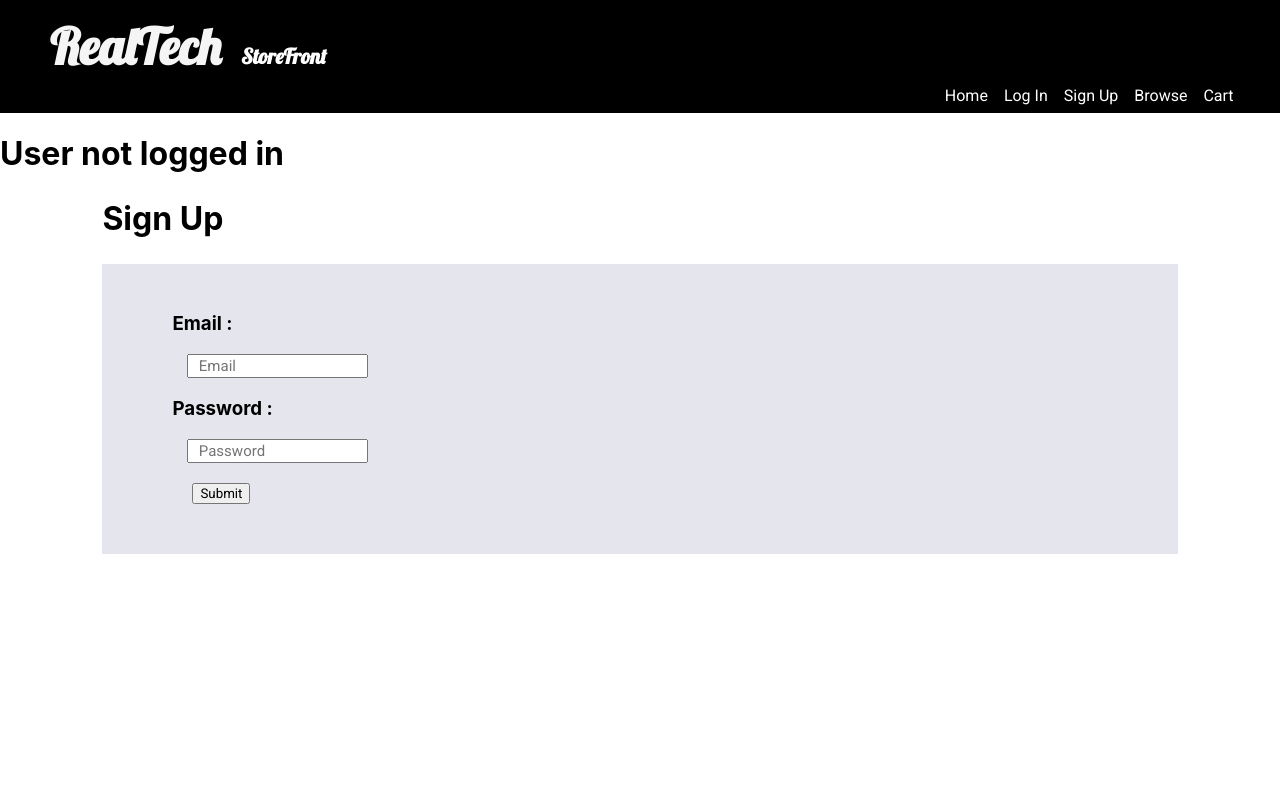
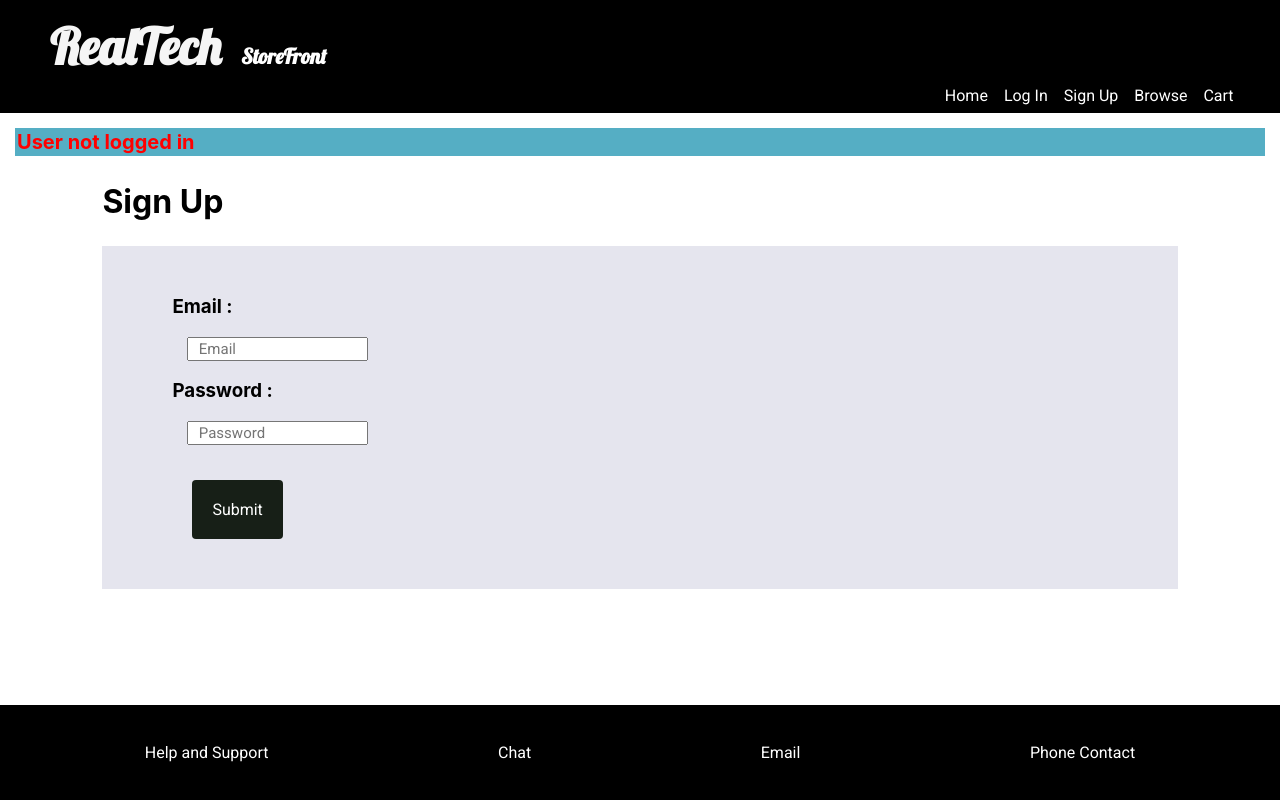
Before and after one commit to jjmateer/Project-3, a React (Create React App) app in the folder client/: page /signup in a window 1280 px wide. Built offline with nearby package versions, Linux system fonts and the light colour scheme; a web font is replaced by a local one.

Commit message:
Added Melanie's form styling.

```diff
--- a/client/src/App.css
+++ b/client/src/App.css
@@ -1,19 +1,31 @@
-.page-title{
+.page-title {
     margin: 2% 8% 2% 8%;
     color: black;
 }
-.notlogin-style{
-    color:red;
+
+.notlogin-style {
+    color: red;
     font-size: 20px;
-    margin:15px;
-    background: yellow;
-    padding:2px;
+    margin: 15px;
+    background: rgb(85, 174, 196);
+    padding: 2px;
 }
 
-.login-style{
-    color:black;
+.login-style {
+    color: black;
     font-size: 20px;
-    margin:15px;
-    padding:2px;
+    margin: 15px;
+    padding: 2px;
+}
 
+.form-input-style {
+    width: 270px;
+    padding: 12px 20px;
+    margin: 10px 10px 10px 10px;
+    box-sizing: border-box;
+    border: 1px solid #555;
+    outline: none;
+    font-size: 20px;
+    font-family: Cambria, Cochin, Georgia, Times, 'Times New Roman', serif;
+    ;
 }
--- a/client/src/App.js
+++ b/client/src/App.js
@@ -4,7 +4,7 @@ import { Provider } from "react-redux";
 import store from "./store";
 import { loadUser } from "./actions/authActions";
 import Nav from "../src/components/nav";
-// import Footer from "./components/footer";
+import Footer from "./components/footer";
 import Home from "./pages/home";
 import Login from "./pages/login";
 import Signup from "./pages/signup";
@@ -33,7 +33,7 @@ class App extends Component {
               <Route exact path="/item" component={Item} />
               <Route component={ErrorC} />
             </Switch>
-            {/* <Footer /> */}
+            <Footer />
           </div>
         </Router>
       </Provider>
--- a/client/src/components/homediscount/index.js
+++ b/client/src/components/homediscount/index.js
@@ -80,7 +80,7 @@ class Homediscount extends Component {
         const menu = this.menuItems;
 
         return (
-            <div className="App">
+            <div>
                 <ScrollMenu
                     data={menu}
                     arrowLeft={ArrowLeft}
--- a/client/src/components/homelayout/style.css
+++ b/client/src/components/homelayout/style.css
@@ -42,6 +42,7 @@
     box-shadow: 2px 3px;
     font-family: sans-serif;
     font-size: 20px;
+    outline:none;
 }
 
 .Obutton {
@@ -53,6 +54,7 @@
     cursor: pointer;
     font-size: 18px;
     border-radius: 100px / 50px;
+    outline:none;
 }
 
 
--- a/client/src/components/loginform/style.css
+++ b/client/src/components/loginform/style.css
@@ -1,12 +1,32 @@
 .form-control {
-    font-size: 15px;
+    font-size: 20px;
     margin: 15px;
     font-family: 'Roboto', sans-serif;
+    /* display: flex; */
+}
 
+.content-wrappershort {
+    background: rgb(229, 229, 238);
+    padding: 30px 40px 30px 40px;
+    margin: 2% 8% 2% 8%;
+    opacity: 100%;
+    width: 300px;
+    /* -ms-flex-item-align: center; */
 }
 
 .sub {
     margin: 20px;
     font-family: 'Roboto', sans-serif;
-
+    background-color: rgb(23, 31, 23);
+    /* Green */
+    border: none;
+    color: white;
+    padding: 20px;
+    text-align: center;
+    text-decoration: none;
+    display: inline-block;
+    font-size: 16px;
+    margin: 4px 2px;
+    border-radius: 4px;
+    cursor:pointer;
 }
--- a/client/src/components/productListItem/style.css
+++ b/client/src/components/productListItem/style.css
@@ -3,8 +3,8 @@
     margin:10px auto;
     background:white;
     box-shadow: 10px 10px 8px #888888;
-    height:300px;
-    width:300px;
+    min-height:300px;
+    width:400px;
 }
 
 #ATCbtn{
@@ -12,7 +12,6 @@
     color:white;
     padding:10px;
     cursor:pointer;
-    box-sizing:border-box;
     width:100%;
     bottom:0;
     margin:0;
@@ -39,11 +38,6 @@
     margin:auto;
     height:100px;
 }
-#cbrand{
-    background:lightgray;
+#cbrand, cprice{
     text-align:center;
 }
-
-#cprice{
-    text-align:center;
-}
--- a/client/src/components/productlist/style.css
+++ b/client/src/components/productlist/style.css
@@ -2,6 +2,6 @@
     width:70%;
     grid-template-columns: auto auto auto;
     margin:Auto;
-    background:#e5e5ee;
+    /* background:#e5e5ee; */
     display:grid;
 }
--- a/client/src/components/signup/style.css
+++ b/client/src/components/signup/style.css
@@ -7,4 +7,24 @@
 .sub {
     margin: 20px;
     font-family: 'Roboto', sans-serif;
+    background-color: rgb(23, 31, 23);
+    /* Green */
+    border: none;
+    color: white;
+    padding: 20px;
+    text-align: center;
+    text-decoration: none;
+    display: inline-block;
+    font-size: 16px;
+    margin: 4px 2px;
+    border-radius: 4px;
 }
+
+.content-wrappershort {
+    background: rgb(229, 229, 238);
+    padding: 30px 40px 30px 40px;
+    margin: 2% 8% 2% 8%;
+    opacity: 100%;
+    width: 300px;
+    /* -ms-flex-item-align: center; */
+}
--- a/client/src/pages/browse.js
+++ b/client/src/pages/browse.js
@@ -20,7 +20,7 @@ class Browse extends Component {
         const { items } = this.props.item;
         return (
             <div>
-
+{this.props.isAuthenticated ? <h1 className="login-style">Welcome!</h1> : <h1 className="notlogin-style">User not logged in</h1>}
                 <h1>Browse</h1>
                 <ProductList>
                     {items.map(({ _id, image, product, brand, price, description }) => (
--- a/client/src/pages/home.js
+++ b/client/src/pages/home.js
@@ -26,7 +26,9 @@ class Home extends Component {
             <div >
                 {this.props.isAuthenticated ? <h1 className="login-style">Welcome!</h1> : <h1 className="notlogin-style">User not logged in</h1>}
                 < Search />
+                <h1>Best Deals In Store</h1>
                 < Homediscount />
+                <h1>Monitors</h1>
                 < Picturesglider />
             </div>
         );
--- a/client/src/pages/login.js
+++ b/client/src/pages/login.js
@@ -57,6 +57,7 @@ class Login extends Component {
     render() {
         return (
             <div>
+                                {this.state.msg ? <h1>Invalid credentials.</h1> : null}
                 {this.props.isAuthenticated ? <h1 className="login-style">Welcome!</h1> : <h1 className="notlogin-style">User not logged in</h1>}
 
                 <h1 className="page-title">Login</h1>
--- a/client/src/pages/signup.js
+++ b/client/src/pages/signup.js
@@ -56,8 +56,8 @@ class Signup extends Component {
     render() {
         return (
             <div className="App">
-                {this.state.msg ? <h1>Authentication failed</h1> : null}
-                {this.props.isAuthenticated ? <h1 className="login-style">Welcome!</h1> : <h1 className="notlogin-style-style">User not logged in</h1>}
+                {this.state.msg ? <h1>User already exists.</h1> : null}
+                {this.props.isAuthenticated ? <h1 className="login-style">Welcome!</h1> : <h1 className="notlogin-style">User not logged in</h1>}
                 <SignupForm
                     handleEmailChange={this.handleEmailChange}
                     handlePasswordChange={this.handlePasswordChange}
```
